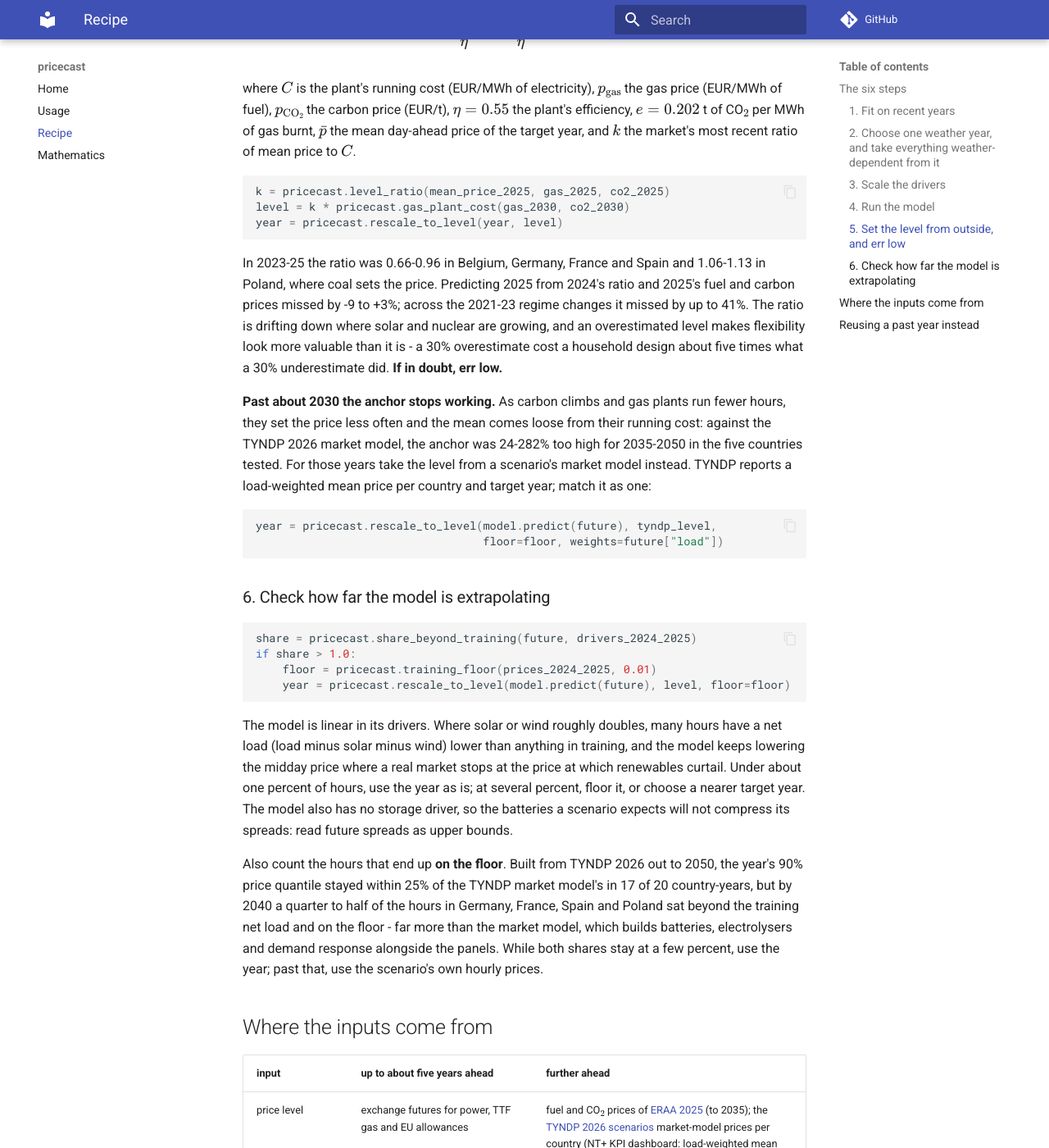
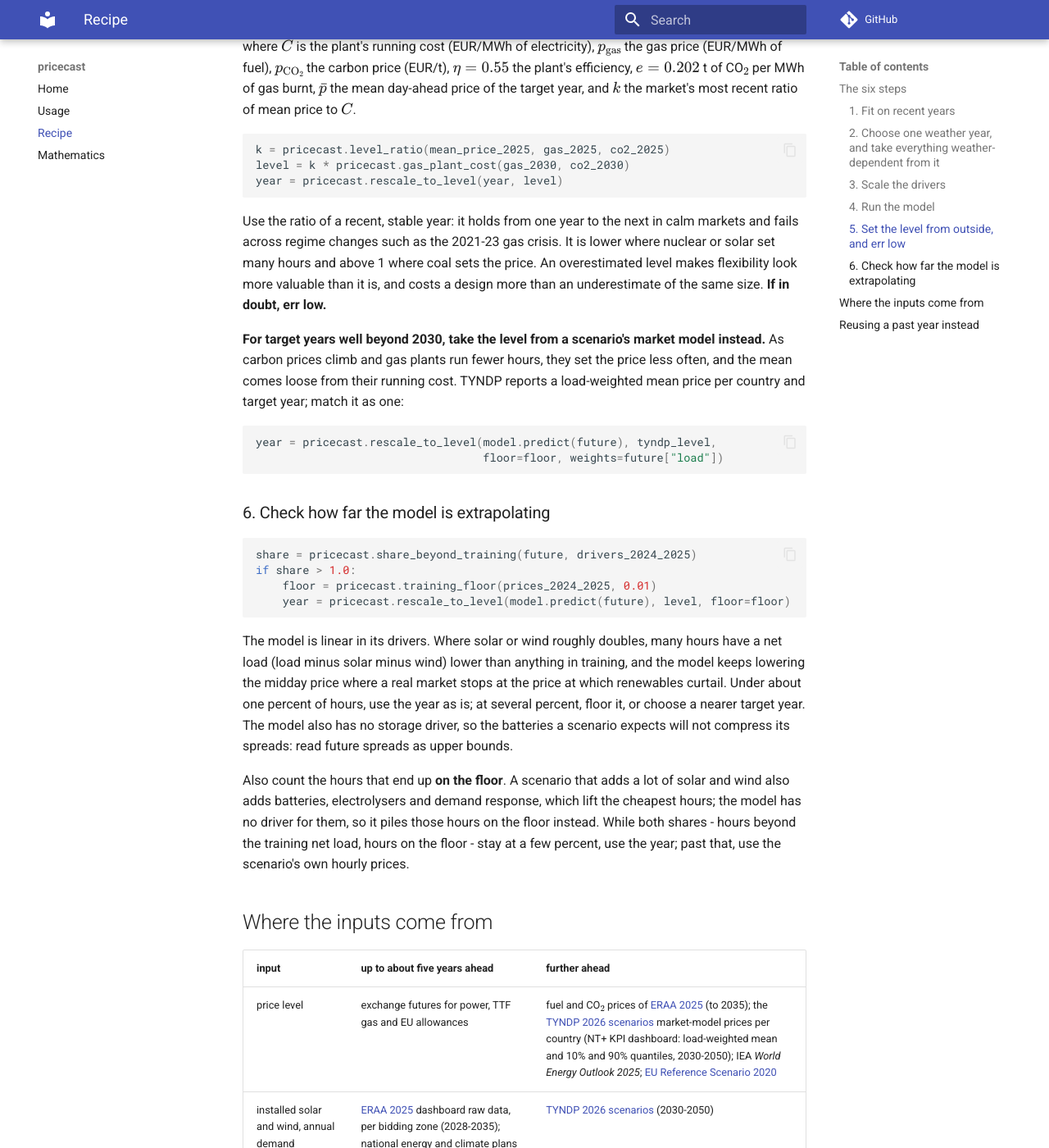
Before and after one commit to Matt-haug/pricecast, an MkDocs documentation site: the page built from docs/recipe.md, in a window 1280 px wide and 1400 px high, scrolled down 1517 px. Shown: the whole window at 82% size. Built offline with MkDocs 1.6.1 and Material for MkDocs 9.7.7, drawn with Linux system fonts in a browser that asks for light colours; comment, search, counter and statistics services are not loaded; some of the changed text lies outside the part shown.

Commit message:
Make the README a user guide, install from PyPI, credit co-authors
The README and docs presented the paper's results (a comparison table,
two result figures, per-country numbers). A package page should say what
it is for and how to use it; the results belong in the paper. The figures
went with them.

Install instructions now point at PyPI, with the entsoe extra where data
is downloaded and an editable install for contributors.

The PyPI badge URL gains ?label=PyPI so GitHub fetches a fresh image: the
old one was cached as "not found" from before the first upload. The docs
badge pointed at loadcast's Read the Docs. The DOI badge now uses the
concept DOI, which follows new versions.

Ward De Paepe (UMONS) and Francesco Contino (UCLouvain) are added as
authors, and UMONS as a second affiliation; CITATION.cff takes one
affiliation string per author, so both go in one.

Co-Authored-By: Claude Opus 5.5 <noreply@anthropic.com>

````diff
--- a/docs/recipe.md
+++ b/docs/recipe.md
@@ -23,10 +23,8 @@ The model's solar, wind and load shapes, **and** the asset's PV output, heat
 demand and the ambient temperature behind its heat-pump COP all come from the
 same weather year. Prices respond to the same weather: a sunny hour is cheap
 because it is sunny, a cold windless evening is dear because it is cold and
-windless. Pairing a price year with another year's heat demand made heat look
-2-10% cheaper in the five markets tested, and cut its correlation with price by
-0.03-0.12. (The solar value factor barely moves, because the clock and the
-season set most of it.)
+windless. Pairing a price year with another year's heat demand throws that
+covariance away and makes heat look cheaper than it is.
 
 ### 3. Scale the drivers
 
@@ -75,20 +73,18 @@ level = k * pricecast.gas_plant_cost(gas_2030, co2_2030)
 year = pricecast.rescale_to_level(year, level)
 ```
 
-In 2023-25 the ratio was 0.66-0.96 in Belgium, Germany, France and Spain and
-1.06-1.13 in Poland, where coal sets the price. Predicting 2025 from 2024's
-ratio and 2025's fuel and carbon prices missed by -9 to +3%; across the
-2021-23 regime changes it missed by up to 41%. The ratio is drifting down where
-solar and nuclear are growing, and an overestimated level makes flexibility look
-more valuable than it is - a 30% overestimate cost a household design about five
-times what a 30% underestimate did. **If in doubt, err low.**
+Use the ratio of a recent, stable year: it holds from one year to the next in
+calm markets and fails across regime changes such as the 2021-23 gas crisis. It
+is lower where nuclear or solar set many hours and above 1 where coal sets the
+price. An overestimated level makes flexibility look more valuable than it is,
+and costs a design more than an underestimate of the same size. **If in doubt,
+err low.**
 
-**Past about 2030 the anchor stops working.** As carbon climbs and gas plants
-run fewer hours, they set the price less often and the mean comes loose from
-their running cost: against the TYNDP 2026 market model, the anchor was 24-282%
-too high for 2035-2050 in the five countries tested. For those years take the
-level from a scenario's market model instead. TYNDP reports a load-weighted mean
-price per country and target year; match it as one:
+**For target years well beyond 2030, take the level from a scenario's market
+model instead.** As carbon prices climb and gas plants run fewer hours, they set
+the price less often, and the mean comes loose from their running cost. TYNDP
+reports a load-weighted mean price per country and target year; match it as
+one:
 
 ```python
 year = pricecast.rescale_to_level(model.predict(future), tyndp_level,
@@ -112,13 +108,12 @@ hours, use the year as is; at several percent, floor it, or choose a nearer
 target year. The model also has no storage driver, so the batteries a scenario
 expects will not compress its spreads: read future spreads as upper bounds.
 
-Also count the hours that end up **on the floor**. Built from TYNDP 2026 out to
-2050, the year's 90% price quantile stayed within 25% of the TYNDP market
-model's in 17 of 20 country-years, but by 2040 a quarter to half of the hours
-in Germany, France, Spain and Poland sat beyond the training net load and on
-the floor - far more than the market model, which builds batteries,
-electrolysers and demand response alongside the panels. While both shares stay
-at a few percent, use the year; past that, use the scenario's own hourly prices.
+Also count the hours that end up **on the floor**. A scenario that adds a lot
+of solar and wind also adds batteries, electrolysers and demand response, which
+lift the cheapest hours; the model has no driver for them, so it piles those
+hours on the floor instead. While both shares - hours beyond the training net
+load, hours on the floor - stay at a few percent, use the year; past that, use
+the scenario's own hourly prices.
 
 ## Where the inputs come from
 
@@ -134,6 +129,5 @@ at a few percent, use the year; past that, use the scenario's own hourly prices.
 If you do reuse a past price year, lay it on the target year so that both start
 at the same local hour (`pricecast.lay_on_calendar`). For Central European
 markets a calendar year opens at 23:00 UTC on 31 December. Laid on an index
-that starts at 00:00 UTC, every reused hour lands one hour late - an error that
-cost the reused year a fifth of its storage value in the paper's tests before it
-was caught.
+that starts at 00:00 UTC, every reused hour lands one hour late, which is
+enough to misplace every daily peak and trough a storage model trades on.
--- a/pyproject.toml
+++ b/pyproject.toml
@@ -11,6 +11,8 @@ requires-python = ">=3.9"
 license = "MIT"
 authors = [
     { name = "Matteo Hauglustaine", email = "matteo@abeo.be" },
+    { name = "Ward De Paepe" },
+    { name = "Francesco Contino" },
 ]
 keywords = [
     "electricity",
````
Also changed, not shown: CONTRIBUTING.md (+9 -0 lines), README.md (+110 -110 lines), docs/index.md (+9 -2 lines), docs/usage.md (+7 -1 lines), docs/figures/daily_shape_2025.png (deleted), docs/figures/year_2030.png (deleted), 3 other files.
